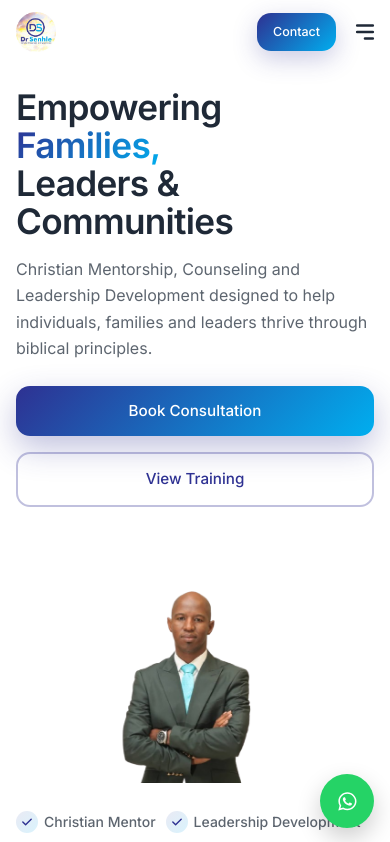
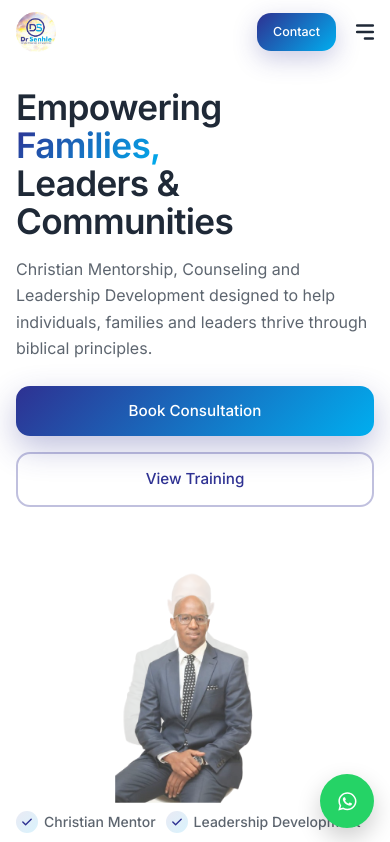
Before and after one commit to 040428/dr-senhle-website, a React (Vite) app: page / in a window 390 px wide. Shown: the top 842 px of the page. Built offline with nearby package versions, Linux system fonts and the light colour scheme.

Commit message:
feat: Make Website Mobile Responsive
Co-authored-by: traeagent <traeagent@users.noreply.github.com>

```diff
--- a/src/components/Hero.jsx
+++ b/src/components/Hero.jsx
@@ -1,11 +1,5 @@
-import {
-  Box,
-  Button,
-  Container,
-  Grid,
-  Stack,
-  Typography,
-} from '@mui/material';
+import { useEffect, useState } from 'react';
+import { Box, Button, Container, Grid, Stack, Typography } from '@mui/material';
 import { motion } from 'framer-motion';
 import { HiCheck } from 'react-icons/hi';
 
@@ -17,6 +11,12 @@ const trustBadges = [
   'Leadership Development',
   'Family Counseling',
   'Theology Training',
+];
+
+const heroImages = [
+  '/images/dr-senhle.png',
+  '/images/dr-senhle1.png',
+  '/images/dr-senhle2.png',
 ];
 
 const containerVariants = {
@@ -146,6 +146,20 @@ function ScrollIndicator() {
 }
 
 function Hero() {
+  const [activeImageIndex, setActiveImageIndex] = useState(0);
+
+  useEffect(() => {
+    if (heroImages.length <= 1) {
+      return undefined;
+    }
+
+    const intervalId = window.setInterval(() => {
+      setActiveImageIndex((currentIndex) => (currentIndex + 1) % heroImages.length);
+    }, 5500);
+
+    return () => window.clearInterval(intervalId);
+  }, []);
+
   return (
     <Box
       sx={{
@@ -294,20 +308,42 @@ function Hero() {
                 alignItems: 'center',
                 width: '100%',
                 minHeight: { xs: 240, sm: 340, md: 560 },
+                position: 'relative',
               }}
             >
               <Box
-                component="img"
-                src="/images/dr-senhle.png"
-                alt="Dr Senhle — Christian Mentor and Counselor"
                 sx={{
-                  width: { xs: '72%', sm: '78%', md: '100%' },
-                  maxWidth: { xs: 440, sm: 520, md: 600, lg: 660 },
-                  height: 'auto',
-                  objectFit: 'cover',
-                  objectPosition: 'top center',
+                  position: 'relative',
+                  width: '100%',
+                  minHeight: { xs: 240, sm: 340, md: 560 },
                 }}
-              />
+              >
+                {heroImages.map((imageSrc, index) => (
+                  <MotionBox
+                    key={imageSrc}
+                    component="img"
+                    src={imageSrc}
+                    alt={index === activeImageIndex ? 'Dr Senhle — Christian Mentor and Counselor' : ''}
+                    aria-hidden={index !== activeImageIndex}
+                    initial={false}
+                    animate={{
+                      opacity: index === activeImageIndex ? 1 : 0,
+                      scale: index === activeImageIndex ? 1 : 0.985,
+                    }}
+                    transition={{ duration: 1.8, ease: 'easeInOut' }}
+                    sx={{
+                      position: 'absolute',
+                      inset: 0,
+                      margin: '0 auto',
+                      width: { xs: '72%', sm: '78%', md: '100%' },
+                      maxWidth: { xs: 440, sm: 520, md: 600, lg: 660 },
+                      height: '100%',
+                      objectFit: 'contain',
+                      objectPosition: 'top center',
+                    }}
+                  />
+                ))}
+              </Box>
             </MotionBox>
           </Grid>
         </Grid>
```
Also changed, not shown: public/images/dr-senhle1.png (added), public/images/dr-senhle2.png (added).
